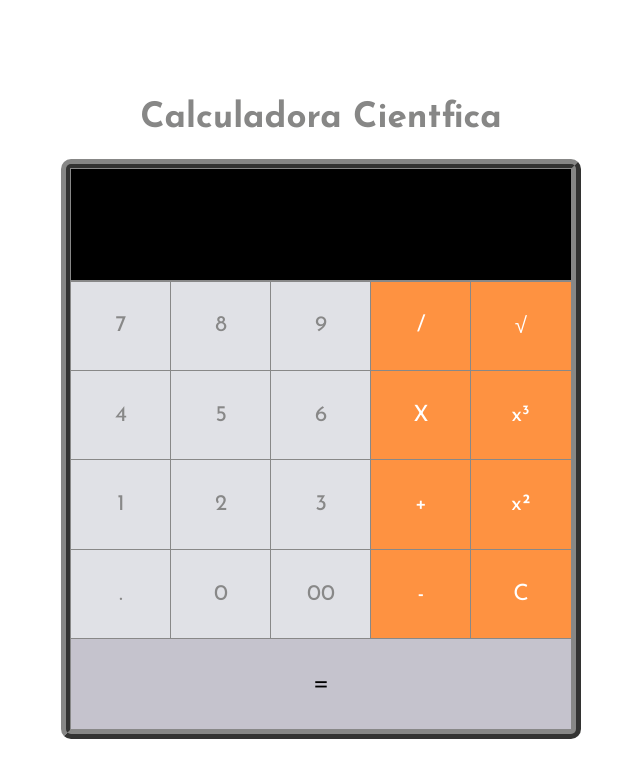
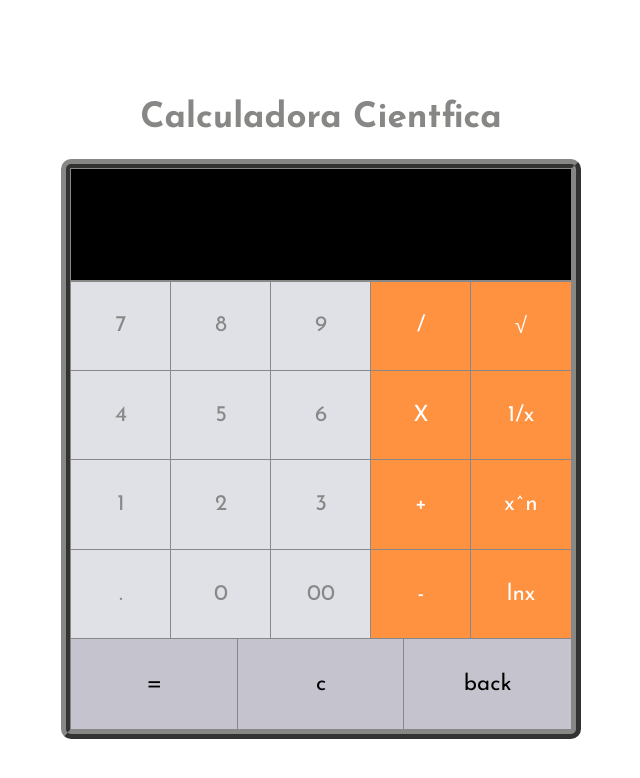
Before and after one commit to JulianaZammur/Calculadora, a React (Create React App) app: page / in a window 1280 px wide. Shown: the top 778 px of the page, without its empty margins (319-959 px from the left). Built offline with nearby package versions, Linux system fonts and the light colour scheme.

Commit message:
ajuste operaciones cientificas

```diff
--- a/package.json
+++ b/package.json
@@ -7,8 +7,8 @@
   "main": "src/index.js",
   "dependencies": {
     "mathjs": "^7.6.0",
-    "react": "16.12.0",
-    "react-dom": "16.12.0",
+    "react": "^18.2.0",
+    "react-dom": "^18.2.0",
     "react-error-boundary": "^2.3.1",
     "react-scripts": "^5.0.1"
   },
--- a/src/App.js
+++ b/src/App.js
@@ -54,7 +54,7 @@ export default function App({ state, dispatch }) {
           >
             X
           </Button>
-          <Button onClick={() => dispatch({ type: "handleCube" })}>x³</Button>
+          <Button onClick={() => dispatch({ type: "handleInvers" })}>1/x</Button>
         </div>
         <div className="row">
           <Button
@@ -77,7 +77,7 @@ export default function App({ state, dispatch }) {
           >
             +
           </Button>
-          <Button onClick={() => dispatch({ type: "handleSquare" })}>x²</Button>
+          <Button onClick={() => dispatch({ type: "addtoInputNum",param:"^" })}>x^n</Button>
         </div>
         <div className="row">
           <Button
@@ -100,11 +100,17 @@ export default function App({ state, dispatch }) {
           >
             -
           </Button>
-          <Button onClick={() => dispatch({ type: "handleClear" })}>C</Button>
+          <Button onClick={() => dispatch({ type: "handleLog" })}>ln⁡x</Button>
         </div>
         <div className="row">
           <EqualButton onClick={() => dispatch({ type: "handleEqual" })}>
             =
+          </EqualButton>
+          <EqualButton onClick={() => dispatch({ type: "handleClear" })}>
+            c
+          </EqualButton>
+          <EqualButton onClick={() => dispatch({ type: "handleBack" })}>
+            back
           </EqualButton>
         </div>
       </div>
--- a/src/Operations.js
+++ b/src/Operations.js
@@ -1,7 +1,6 @@
 import * as math from "mathjs";
 
-const operatorsArr = ['*', '/', '+', '-']
-
+const operatorsArr = ['*', '/', '+', '-','^']
 const actions = {
   handleClear() {
     console.clear();
@@ -12,6 +11,8 @@ const actions = {
     if ((state[state.length - 1] === '-' && param === '-') || (operatorsArr.includes(state[state.length - 1]) && operatorsArr.includes(param))) {
       return state;
     } else {
+      console.log(state+"stateinputNum");
+      console.log(param+"paramInputNum");
       return state + param;
     }
   },
@@ -25,14 +26,33 @@ const actions = {
   },
 
   handleEqual(state) {
+    const indexPow = state.indexOf("^");
     if (state === "") {
       return state;
     } else {
-      console.log(math.evaluate(state));
+      if(indexPow !== -1){
+        const base = state.substring(0, indexPow);
+        const exp = state.substring(indexPow + 1);
+        return this.handlePow(base,exp)
+      }
       return math.evaluate(state);
     }
   },
 
+  handlePow(base, exp) {
+    return base ** exp;
+  },
+
+  handleInvers(state) {
+    if (state === "") {
+      return state;
+    } else {
+      if (state === 0) {
+        return state;
+    }
+      return 1/state;
+    }
+  },
   handleRoot(state) {
     if (state === "") {
       return state;
@@ -41,11 +61,20 @@ const actions = {
     }
   },
 
-  handleSquare(state) {
+  handleLog(state) {
     if (state === "") {
       return state;
     } else {
-      return Math.pow(state, 2);
+      return Math.log(state);
+    }
+  },
+
+  handleBack(state) {
+    if (state === "") {
+      return state;
+    } else {
+      state = state.substring(0, state.length - 1);
+      return(state);
     }
   },
 
```
Also changed, not shown: 1 other file (tests, documents, lock files or other folders).
